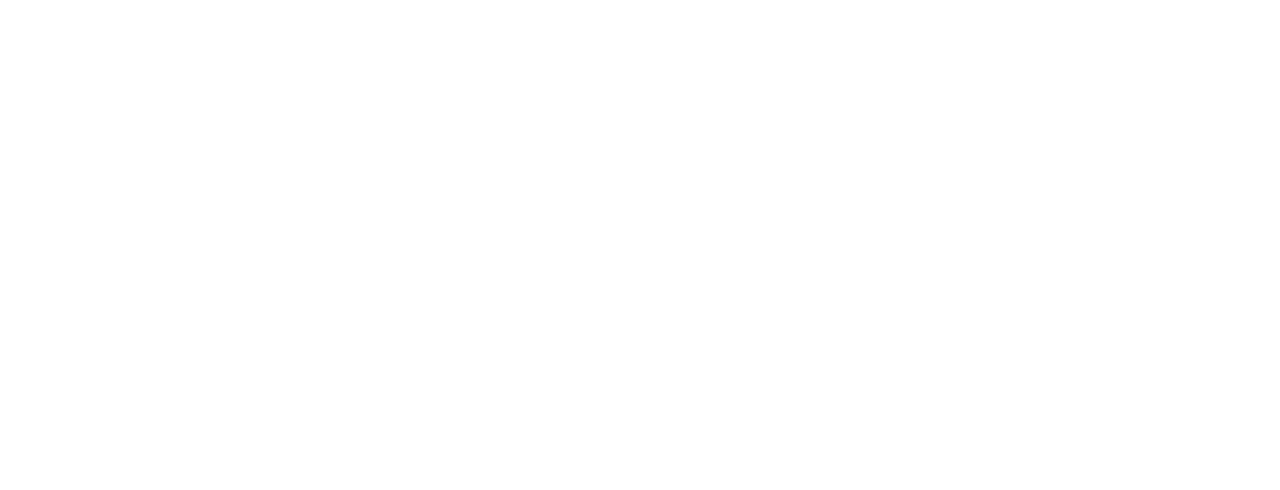
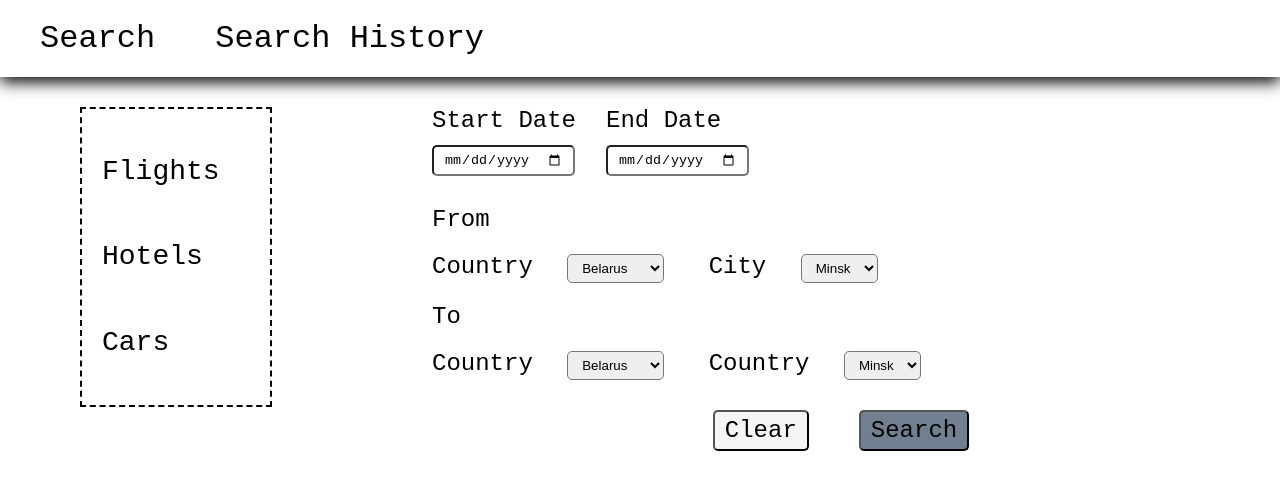
Before and after one commit to retater56/AppCast_task, a website built with webpack: page src/index.html in a window 1280 px wide. Built offline with nearby package versions, Linux system fonts and the light colour scheme.

Commit message:
feat: add html (header + booking-flightDay)

```diff
--- a/src/index.html
+++ b/src/index.html
@@ -1,12 +1,78 @@
 <!DOCTYPE html>
 <html lang="en">
-<head>
-    <meta charset="UTF-8">
-    <meta http-equiv="X-UA-Compatible" content="IE=edge">
-    <meta name="viewport" content="width=device-width, initial-scale=1.0">
+  <head>
+    <meta charset="UTF-8" />
+    <meta http-equiv="X-UA-Compatible" content="IE=edge" />
+    <meta name="viewport" content="width=device-width, initial-scale=1.0" />
     <title>Appcast Task</title>
-    <link rel="stylesheet" href="style.css">
-</head>
-<body>
-</body>
+  </head>
+  <body>
+    <header class="header">
+      <div class="header__item" id="search">Search</div>
+      <div class="header__item" id="history">Search History</div>
+    </header>
+    <main class="main">
+      <div class="nav">
+        <div class="nav__item">Flights</div>
+        <div class="nav__item">Hotels</div>
+        <div class="nav__item">Cars</div>
+      </div>
+      <div class="booking">
+        <div class="flightDay">
+          <div class="flightDay__start">
+            <p>Start Date</p>
+            <input type="date" class="flightDay__start_input" required />
+          </div>
+          <div class="flightDay__end">
+            <p>End Date</p>
+            <input type="date" class="flightDay__end_input" required />
+          </div>
+        </div>
+        <div class="flightPlace">
+          <p>From</p>
+          <div class="flightPlace__from">
+            <label for="flightPlace__from_country_select">Country</label>
+            <select
+              name="flightPlace__from_country_select"
+              id="flightPlace__from_country_select"
+            >
+              <option value="Belarus">Belarus</option>
+              <option value="Germany">Germany</option>
+            </select>
+            <label for="flightPlace__from_city_select">City</label>
+            <select
+              name="flightPlace__from_city_select"
+              id="flightPlace__from_city_select"
+            >
+              <option value="Minsk">Minsk</option>
+              <option value="Berlin">Berlin</option>
+            </select>
+          </div>
+          <p>To</p>
+          <div class="flightPlace__to">
+            <label for="flightPlace__to_country_select">Country</label>
+            <select
+              name="flightPlace__to_country_select"
+              id="flightPlace__to_country_select"
+            >
+              <option value="Belarus">Belarus</option>
+              <option value="Germany">Germany</option>
+            </select>
+            <label for="flightPlace__to_city_select">Country</label>
+            <select
+              name="flightPlace__to_city_select"
+              id="flightPlace__to_city_select"
+            >
+              <option value="Minsk">Minsk</option>
+              <option value="Berlin">Berlin</option>
+            </select>
+          </div>
+        </div>
+        <div class="formButtons">
+          <button class="formButtons__item clear_button">Clear</button>
+          <button class="formButtons__item search_button">Search</button>
+        </div>
+      </div>
+    </main>
+  </body>
 </html>
--- a/src/style.css
+++ b/src/style.css
@@ -0,0 +1,136 @@
+* {
+  margin: 0;
+  padding: 0;
+  box-sizing: border-box;
+}
+
+body {
+  font-family: 'Courier New', Courier, monospace;
+  /* background-image: url('../src/assets/');
+    background-repeat: no-repeat; */
+}
+
+/* header */
+
+.header {
+  font-size: 32px;
+  margin-bottom: 30px;
+  width: 100%;
+  display: flex;
+  box-shadow: 0px 5px 15px #000;
+}
+
+.header__item {
+  padding: 20px;
+  margin-left: 20px;
+  cursor: pointer;
+}
+
+.header__item:hover {
+  text-shadow: 1px 1px 2px #000;
+}
+
+/* main */
+.main {
+  display: flex;
+  justify-content: space-around;
+  font-size: 24px;
+}
+
+/* main nav */
+
+.nav {
+  width: 15%;
+  height: 300px;
+  padding: 20px;
+  display: flex;
+  flex-direction: column;
+  justify-content: space-around;
+  font-size: 28px;
+  border: 2px dashed #000;
+}
+
+.nav__item:hover {
+  cursor: pointer;
+  text-shadow: 1px 1px 2px #000;
+}
+
+/* main booking */
+
+.booking {
+  width: 60%;
+}
+
+.flightDay {
+  display: flex;
+  margin-bottom: 30px;
+}
+
+.flightDay p {
+  margin-bottom: 10px;
+}
+
+.flightDay input {
+  outline: none;
+  border-radius: 5px;
+  padding: 5px 10px;
+}
+
+.flightDay__start {
+  margin-right: 30px;
+}
+
+/* place */
+
+.flightPlace {
+  margin-bottom: 30px;
+}
+
+.flightPlace p {
+  margin-bottom: 20px;
+}
+
+.flightPlace label {
+  margin-right: 20px;
+}
+
+.flightPlace select {
+  margin-right: 30px;
+}
+
+.flightPlace select {
+  border-radius: 5px;
+  padding: 5px 10px;
+  outline: none;
+}
+
+.flightPlace__from {
+  margin-bottom: 20px;
+}
+
+.flightPlace__to {}
+
+/* buttons */
+
+.formButtons {
+  display: flex;
+  justify-content: center;
+}
+
+.formButtons__item {
+  font-family: 'Courier New', Courier, monospace;
+  font-size: 24px;
+  border-radius: 5px;
+  padding: 5px 10px;
+  margin-left: 50px;
+  cursor: pointer;
+}
+
+.clear_button {
+  background-color: #f5f5f5;
+}
+
+.search_button {
+  background-color: #708090;
+  ;
+}
```
